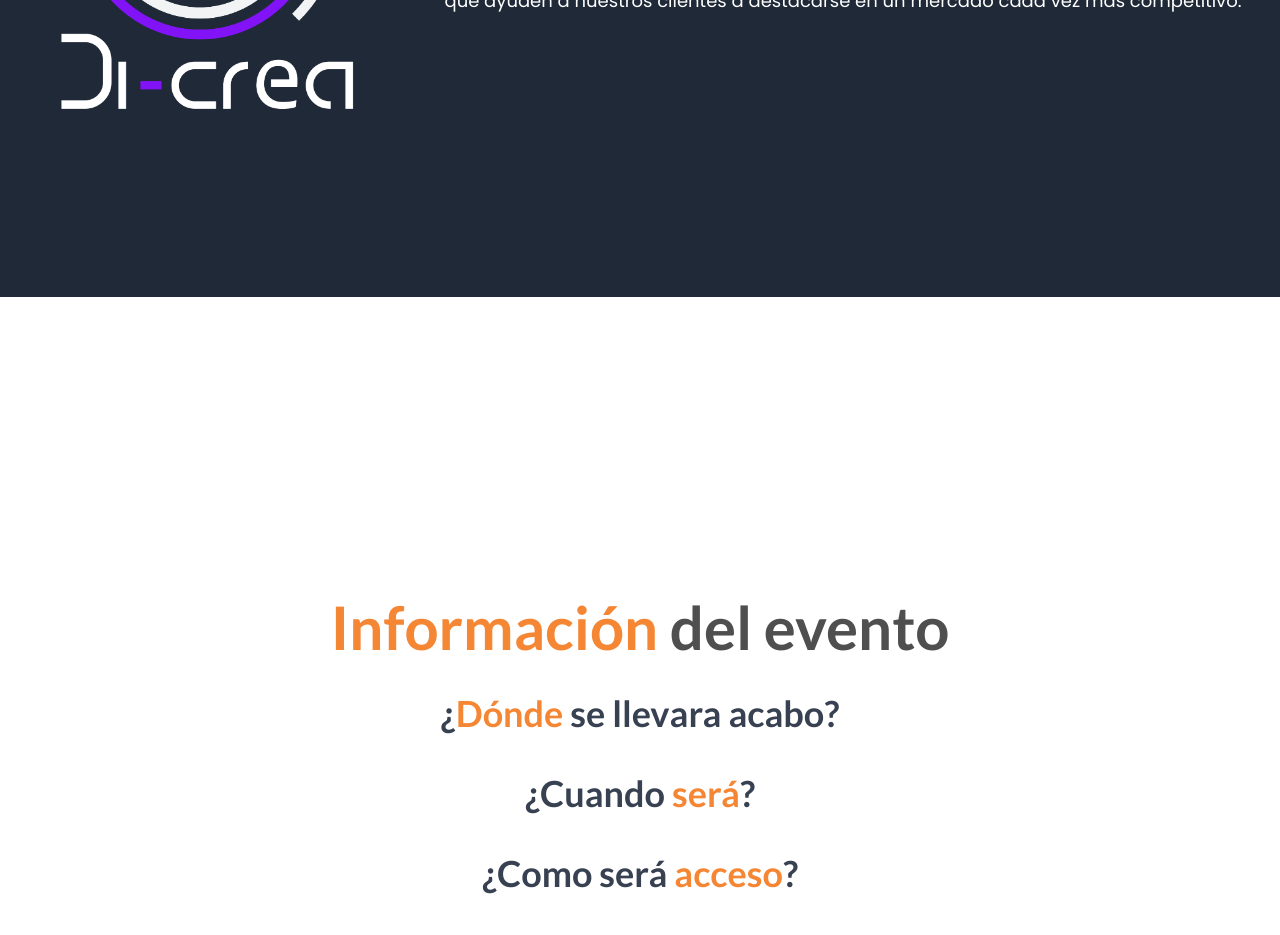
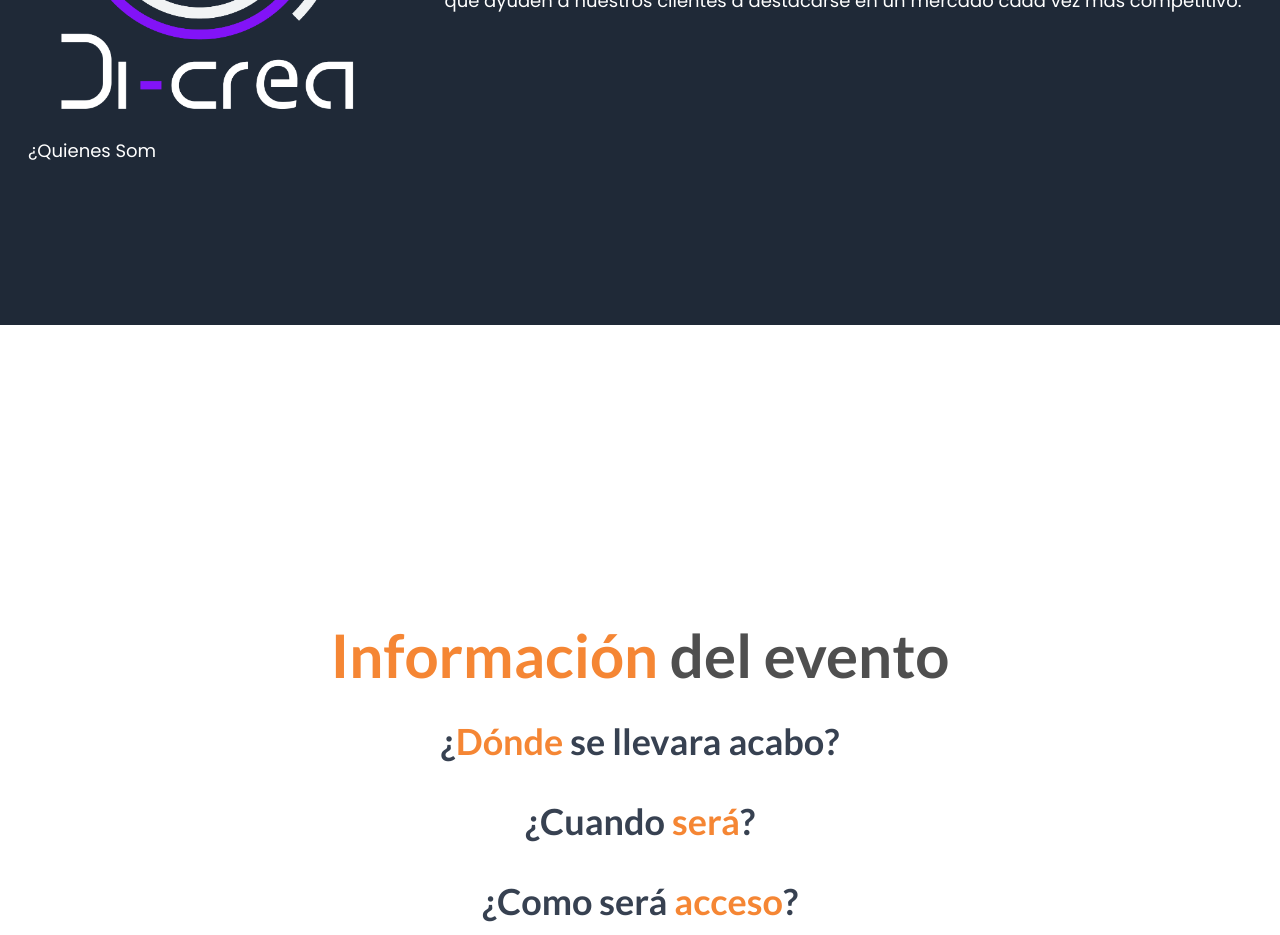
Before and after one commit to alanbirru/FIMAZ-pagina, a React (Vite) app: page / in a window 1280 px wide. Shown: the part 2040-2975 px from the top of the page. Built offline with nearby package versions, Linux system fonts and the light colour scheme.

Commit message:
changing component name

```diff
--- a/package.json
+++ b/package.json
@@ -16,7 +16,8 @@
     "react-dom": "^18.2.0",
     "react-icons": "^4.10.1",
     "react-ripples": "^2.2.1",
-    "react-scroll": "^1.8.9"
+    "react-scroll": "^1.8.9",
+    "react-type-animation": "^3.1.0"
   },
   "devDependencies": {
     "@types/react": "^18.0.37",
--- a/src/components/Content.jsx
+++ b/src/components/Content.jsx
@@ -1,5 +1,5 @@
-import QuienesSomos from "./pages/QuienesSomos";
-import Precios from "./pages/Precios";
+import Nosotros from "./pages/Nosotros";
+import Info from "./pages/Info";
 import Contacto from "./pages/Contacto";
 
 const Content = ({ navItems }) => {
@@ -8,7 +8,7 @@
   return (
     <div className=" mx-auto flex w-[100%] flex-col gap-10  text-gray-700 md:w-[100%] md:gap-40 md:text-lg ">
       <div className=" bg-gray-800  p-7 pb-40">
-        <QuienesSomos
+        <Nosotros
           title={navItems[1].SectionTitle}
           paddingTop={paddingTop}
           id={navItems[1].id}
@@ -16,7 +16,7 @@
       </div>
 
       <div className=" p-7">
-        <Precios
+        <Info
           title={navItems[2].SectionTitle}
           paddingTop={paddingTop}
           id={navItems[2].id}
--- a/src/components/pages/Precios.jsx
+++ b/src/components/pages/Info.jsx
@@ -2,7 +2,9 @@
 import estructuraDos from "../../assets/Estructura del evento/estructura-2.jpg";
 import estructuraTres from "../../assets/Estructura del evento/estructura-3.jpg";
 
-const Precios = ({ paddingTop, title, id }) => {
+import { TypeAnimation } from "react-type-animation";
+
+const Info = ({ paddingTop, title, id }) => {
   return (
     <section className={`${paddingTop} `} id={id}>
       <>
@@ -72,4 +74,4 @@
   );
 };
 
-export default Precios;
+export default Info;
--- a/src/components/pages/QuienesSomos.jsx
+++ b/src/components/pages/Nosotros.jsx
@@ -1,6 +1,6 @@
 import DicreaLogo from "../../assets/dicrea.png";
-
-const QuienesSomos = ({ paddingTop, title, id }) => {
+import { TypeAnimation } from "react-type-animation";
+const Nosotros = ({ paddingTop, title, id }) => {
   return (
     <div>
       <section className={`mt-[20px]  ${paddingTop}`} id={id}>
@@ -17,9 +17,22 @@
             competitivo.
           </p>
         </div>
+
+        <TypeAnimation
+          sequence={[
+            // Same substring at the start will only be typed out once, initially
+            "¿Quienes Somos?",
+            1000, // wait 1s before replacing "Mice" with "Hamsters"
+            "¿Quienes ",
+          ]}
+          wrapper="span"
+          speed={10}
+          repeat={Infinity}
+          className=" text-white"
+        />
       </section>
     </div>
   );
 };
 
-export default QuienesSomos;
+export default Nosotros;
```
Also changed, not shown: 1 other file (tests, documents, lock files or other folders).
